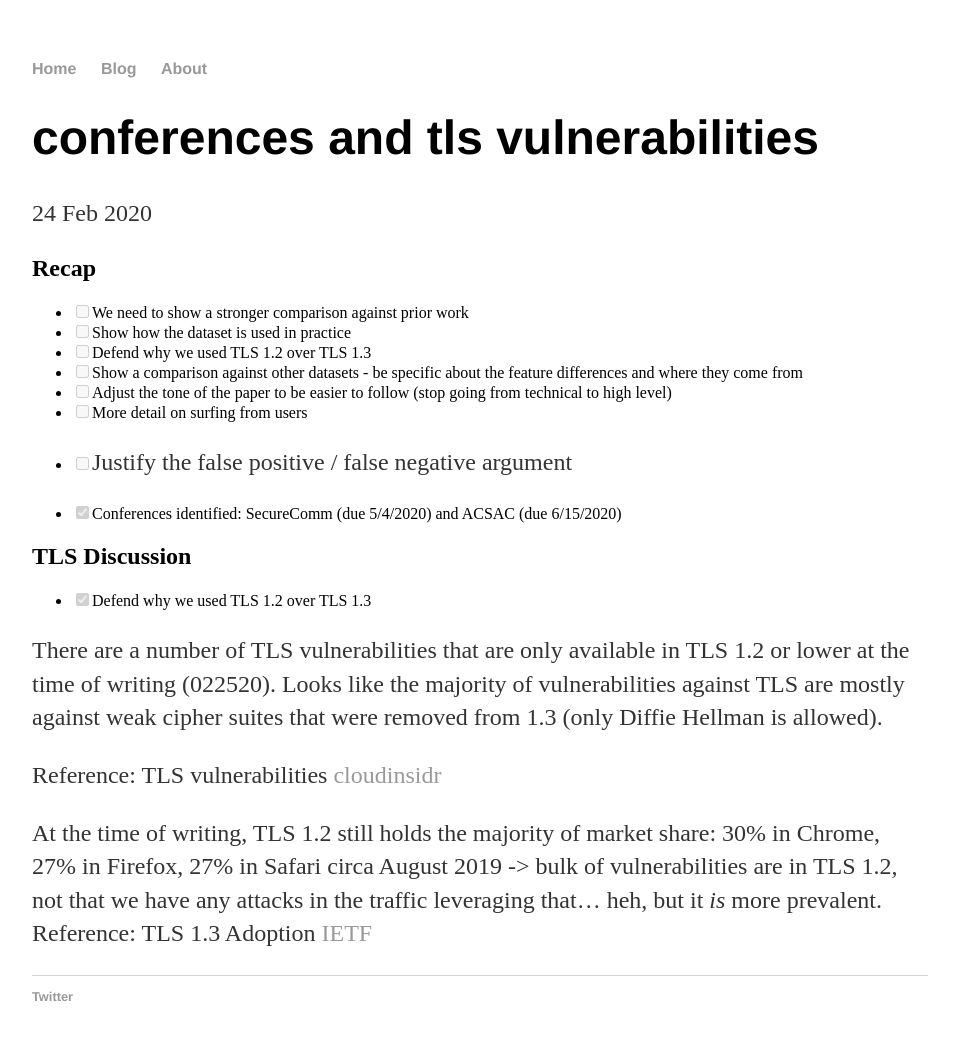
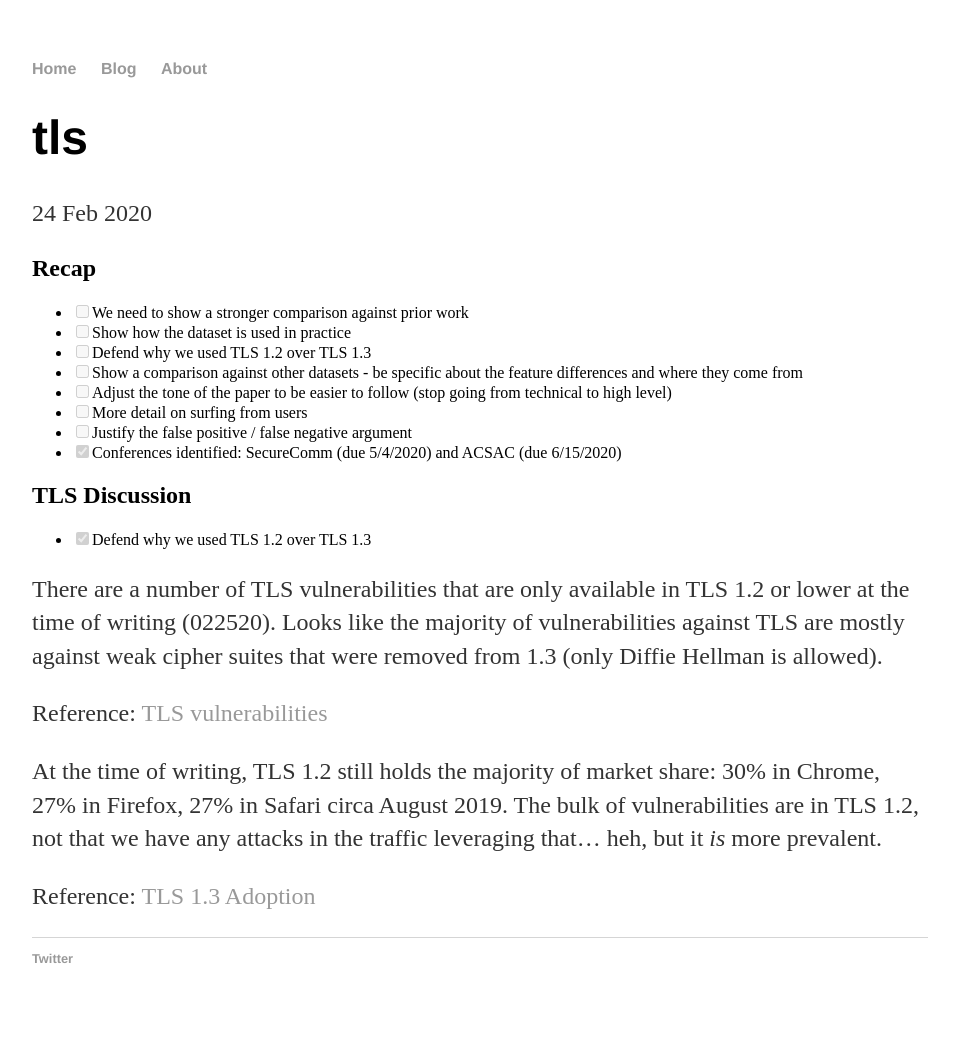
Before and after one commit to infosecanon/infosecanon.github.io, a Jekyll site: the page built from _posts/2020-02-25-tls.md, in a window 1280 px wide. Shown: the whole page, without its empty margins (160-1119 px from the left). Built offline with Jekyll 4.4.1, drawn with Linux system fonts in a browser that asks for light colours; after the commit the page ends 1026 px from its top, so only the background shows below that.

Commit message:
Update 2020-02-25-tls.md

```diff
--- a/_posts/2020-02-25-tls.md
+++ b/_posts/2020-02-25-tls.md
@@ -1,6 +1,6 @@
 ---
 layout: post
-title: "conferences and tls vulnerabilities"
+title: "tls"
 date: 2020-02-24
 ---
 
@@ -13,21 +13,19 @@ Recap
 - [ ] Adjust the tone of the paper to be easier to follow (stop going from technical to high level)
 - [ ] More detail on surfing from users
 - [ ] Justify the false positive / false negative argument
-
 - [x] Conferences identified: SecureComm (due 5/4/2020) and ACSAC (due 6/15/2020)
 
 
 ## TLS Discussion
 - [x] Defend why we used TLS 1.2 over TLS 1.3
 
-There are a number of TLS vulnerabilities that are only available in TLS 1.2 or lower at the time of writing (022520).
-Looks like the majority of vulnerabilities against TLS are mostly against weak cipher suites that were removed from 1.3
+There are a number of TLS vulnerabilities that are only available in TLS 1.2 or lower at the time of writing (022520). Looks like the majority of vulnerabilities against TLS are mostly against weak cipher suites that were removed from 1.3
 (only Diffie Hellman is allowed).
 
-Reference: TLS vulnerabilities
-[cloudinsidr](https://www.cloudinsidr.com/content/known-attack-vectors-against-tls-implementation-vulnerabilities/)
+Reference:
+[TLS vulnerabilities](https://www.cloudinsidr.com/content/known-attack-vectors-against-tls-implementation-vulnerabilities/)
 
-At the time of writing, TLS 1.2 still holds the majority of market share: 30% in Chrome, 27% in Firefox, 27% in Safari circa August 2019
--> bulk of vulnerabilities are in TLS 1.2, not that we have any attacks in the traffic leveraging that... heh, but it *is* more prevalent.
-Reference: TLS 1.3 Adoption
-[IETF](https://ietf.org/blog/tls13-adoption/)
+At the time of writing, TLS 1.2 still holds the majority of market share: 30% in Chrome, 27% in Firefox, 27% in Safari circa August 2019. The bulk of vulnerabilities are in TLS 1.2, not that we have any attacks in the traffic leveraging that... heh, but it *is* more prevalent.
+
+Reference:
+[TLS 1.3 Adoption](https://ietf.org/blog/tls13-adoption/)
```
